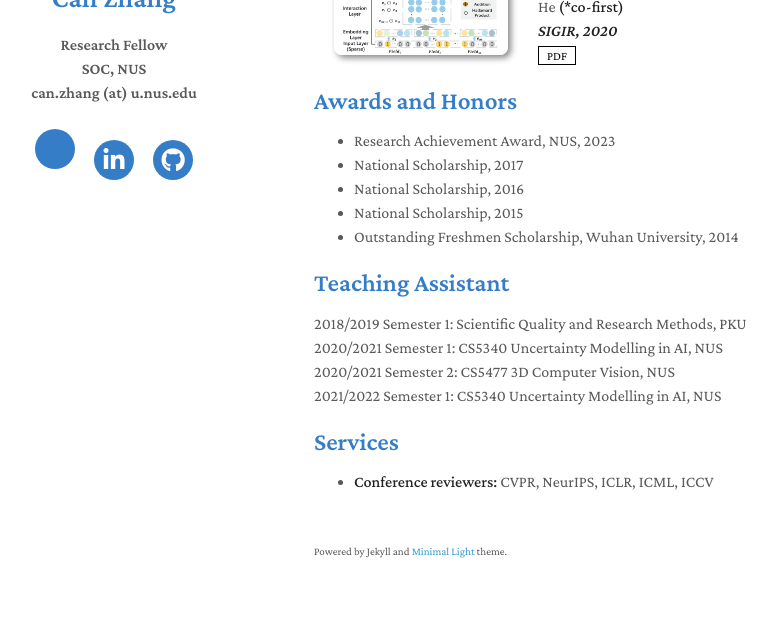
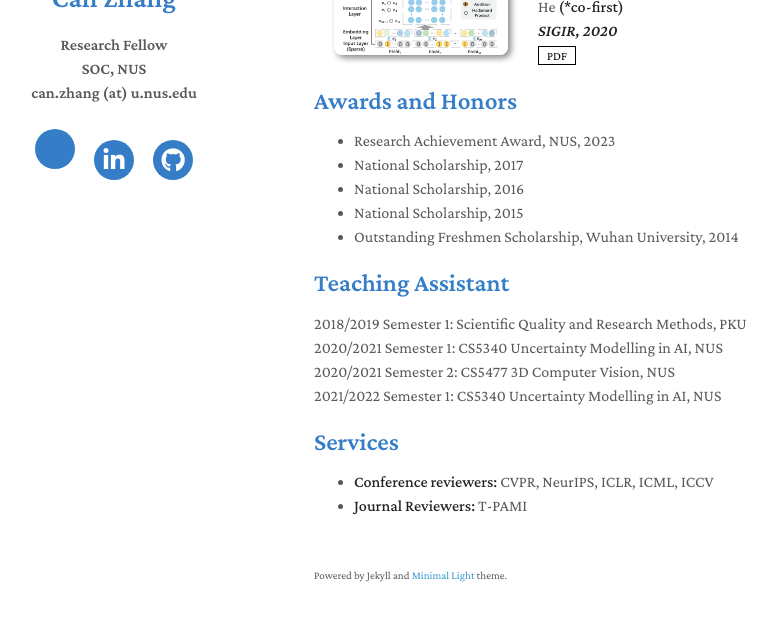
Before and after one commit to lulusindazc/can-zhang, a Jekyll site: the page built from index.md, in a window 1280 px wide and 900 px high, scrolled down 1951 px, cut to the strip 244-865 px from the top of the window. Shown: the whole strip, without its empty margins (156-932 px from the left). Built offline with Jekyll 4.4.1, drawn with Linux system fonts in a browser that asks for light colours; nearby versions of some CDN libraries; a style sheet for code colours, icons or effects is not loaded; our own code applies the rules of GitHub Pages for plain Markdown files.

Commit message:
Update content

```diff
--- a/index.md
+++ b/index.md
@@ -290,7 +290,7 @@ DiffusionCLIP and DATID-3D**
 
 ## Services
 - **Conference reviewers:** CVPR, NeurIPS, ICLR, ICML, ICCV
-<!-- - **Journal Reviewers:** T-PAMI, ACM Comput Surv -->
+- **Journal Reviewers:** T-PAMI
 
 
 [//]: # (## Projects)
```
